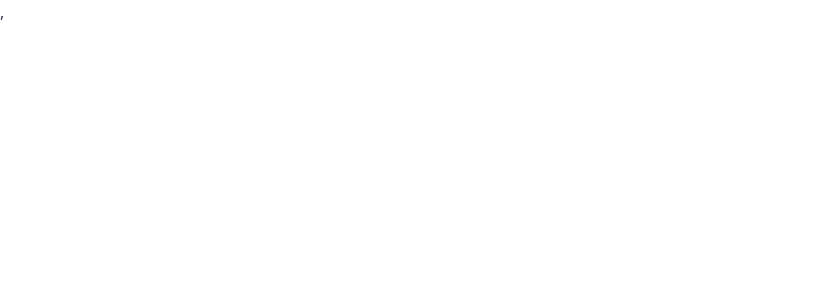
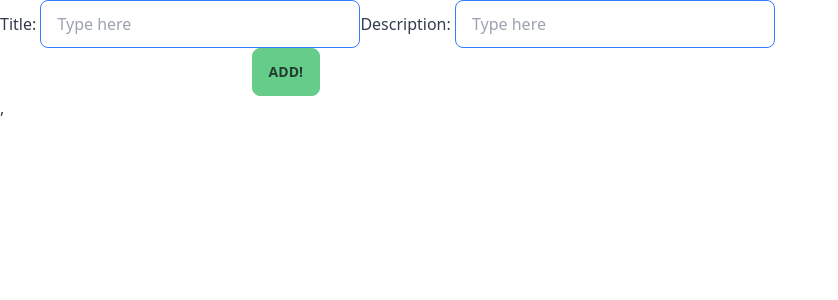
Before and after one commit to brianf4/mern-template, a React (Vite) app in the folder frontend/: page /add in a window 1280 px wide. Before the commit this address had no page. Shown: the top 300 px of the page, without its empty margins (0-838 px from the left). Built offline with nearby package versions, Linux system fonts and the light colour scheme.

Commit message:
working on add post

```diff
--- a/frontend/src/App.jsx
+++ b/frontend/src/App.jsx
@@ -4,6 +4,7 @@ import { useState, useEffect } from 'react'
 // pages & components
 import Index from './pages/Index'
 import Edit from './pages/Edit'
+import Add from './pages/Add'
 
 
 function App() {
@@ -19,6 +20,10 @@ function App() {
                 exact path='edit/:todoId'
                 element={<Edit />}
               />
+              <Route
+                exact path='add'
+                element={<Add />}
+              />
         </Routes>
     </>
   )
--- a/frontend/src/features/posts/TodoItem.jsx
+++ b/frontend/src/features/posts/TodoItem.jsx
@@ -1,7 +1,14 @@
 import React from "react"
 import { Link } from "react-router-dom"
+import { useDispatch, useSelector } from "react-redux"
+import { deleteTodo } from "./postsSlice"
 
 function TodoItem(todo) {
+  const dispatch = useDispatch()
+
+  function handleDelete() {
+    dispatch(deleteTodo(todo.todo._id))
+  }
 
   return (
     <section className="p-4 border-2 border-black w-5/12">
@@ -9,11 +16,14 @@ function TodoItem(todo) {
           <h2 className="text-2xl font-semibold">{todo.todo.title}</h2>
           <span>{todo.todo.description}</span>
         </section>
-        <section className="flex justify-between items-center">
+        <section className="flex justify-around items-center gap-x-2">
           <span>{todo.todo.createdAt}</span>
           <Link to={`edit/${todo.todo._id}`}>
             <button className="btn btn-square btn-outline">Edit</button>
           </Link>
+          <span
+          onClick={handleDelete}
+          className="underline text-red-400 hover:text-red-600 hover:cursor-pointer">Delete</span>
 
         </section>
 
--- a/frontend/src/features/posts/postsSlice.js
+++ b/frontend/src/features/posts/postsSlice.js
@@ -19,6 +19,18 @@ export const fetchTodos = createAsyncThunk('todos/fetchTodos', async () => {
   }
 })
 
+export const addTodo = createAsyncThunk('todos/addTodo', async (todo) => {
+  try {
+    const res = await fetch(BASE_URL, {
+      method: 'POST',
+      headers: { 'Content-Type': 'application/json' },
+      body: JSON.stringify(textInfo)
+    })
+  } catch (error) {
+    console.log(error)
+  }
+})
+
 export const updateTodo = createAsyncThunk('todos/updateTodo', async (object) => {
   const textInfo = { ...object.text }
 
@@ -29,6 +41,20 @@ export const updateTodo = createAsyncThunk('todos/updateTodo', async (object) =>
       body: JSON.stringify(textInfo)
     })
     const data = await res.json(textInfo)
+    return data
+  } catch (error) {
+    console.log(error)
+  }
+})
+
+export const deleteTodo = createAsyncThunk('todos/deleteTodo', async (id) =>
+{
+
+  try {
+    const res = await fetch(BASE_URL + id, {
+      method: 'DELETE',
+    })
+    const data = await res.json()
     return data
   } catch (error) {
     console.log(error)
@@ -74,6 +100,27 @@ export const postsSlice = createSlice({
         state.status = 'failed'
         state.error = action.error.message
       })
+      // ******* DELETE **********
+      .addCase(deleteTodo.pending, (state, action) => {
+        state.status = 'loading'
+      })
+      .addCase(deleteTodo.fulfilled, (state, action) => {
+        state.status = 'succeeded'
+
+        state.todos = state.todos.filter(todo => todo._id !== action.payload._id)
+
+      })
+      .addCase(deleteTodo.rejected, (state, action) => {
+        state.status = 'failed'
+        state.error = action.error.message
+      })
+
+      // ******* ADD **********
+      .addCase(addTodo.fulfilled, (state, action) => {
+        state.status = 'succeeded'
+
+        state.todos.push(action.payload)
+      })
   }
 })
 
@@ -83,6 +130,6 @@ export const selectAllTodos = (state) => state.post.todos
 export const selectTodoById = (state, todoId) =>
   state.post.todos.find(todo => todo._id === todoId)
 
-export const { todoUpdate } = postsSlice.actions
+export const { } = postsSlice.actions
 
 export default postsSlice.reducer
--- /dev/null
+++ b/frontend/src/pages/Add.jsx
@@ -0,0 +1,51 @@
+import React, { useState } from "react";
+import { useDispatch } from "react-redux";
+import { addTodo } from "../features/posts/postsSlice";
+
+function Add() {
+    const dispatch = useDispatch()
+    const [text, setText] = useState({
+        title: '',
+        description: ''
+    })
+
+    function handleChange(event) {
+        setText(prevText => {
+            return {
+              ...prevText,
+              [event.target.name]: event.target.value
+            }
+          })
+    }
+
+    async function handlePostSubmit() {
+        await dispatch(addTodo(text))
+    }
+
+    return (
+        <div className="flex flex-col">
+            <form onSubmit={handlePostSubmit}>
+                <label>Title: </label>
+                <input
+                    type="text"
+                    name="title"
+                    onChange={handleChange}
+                    placeholder="Type here"
+                    className="input input-bordered input-secondary w-full max-w-xs"
+                />
+                <label>Description: </label>
+                <input
+                    type="text"
+                    name="description"
+                    onChange={handleChange}
+                    placeholder="Type here"
+                    className="input input-bordered input-secondary w-full max-w-xs"
+                />
+                <div className="w-full max-w-xs flex justify-end">
+                    <button className="btn btn-primary">Add!</button>
+                </div>
+            </form>
+        </div>
+    )
+}
+export default Add
--- a/frontend/src/pages/Edit.jsx
+++ b/frontend/src/pages/Edit.jsx
@@ -15,8 +15,6 @@ function Edit() {
     title: post.title,
     description: post.description
   })
-
-
 
   async function handleSubmit(event) {
     event.preventDefault()
--- a/frontend/src/pages/Index.jsx
+++ b/frontend/src/pages/Index.jsx
@@ -32,9 +32,17 @@ function Index() {
   return (
     <main className="flex flex-col items-center gap-y-20 border-2 border-red-400">
 
-      <Link to='/'>
-        <h1 className="text-4xl underline">My todo list</h1>
-      </Link>
+      <div className='p-4 flex gap-x-4'>
+        <Link to='/'>
+          <h1 className="text-4xl underline">My todo list</h1>
+        </Link>
+        <Link
+          to='add'
+          className='btn btn-primary'
+        >
+          Add +
+        </Link>
+      </div>
 
       <section className="flex flex-col items-center gap-y-4 w-full">
         <section>
```
